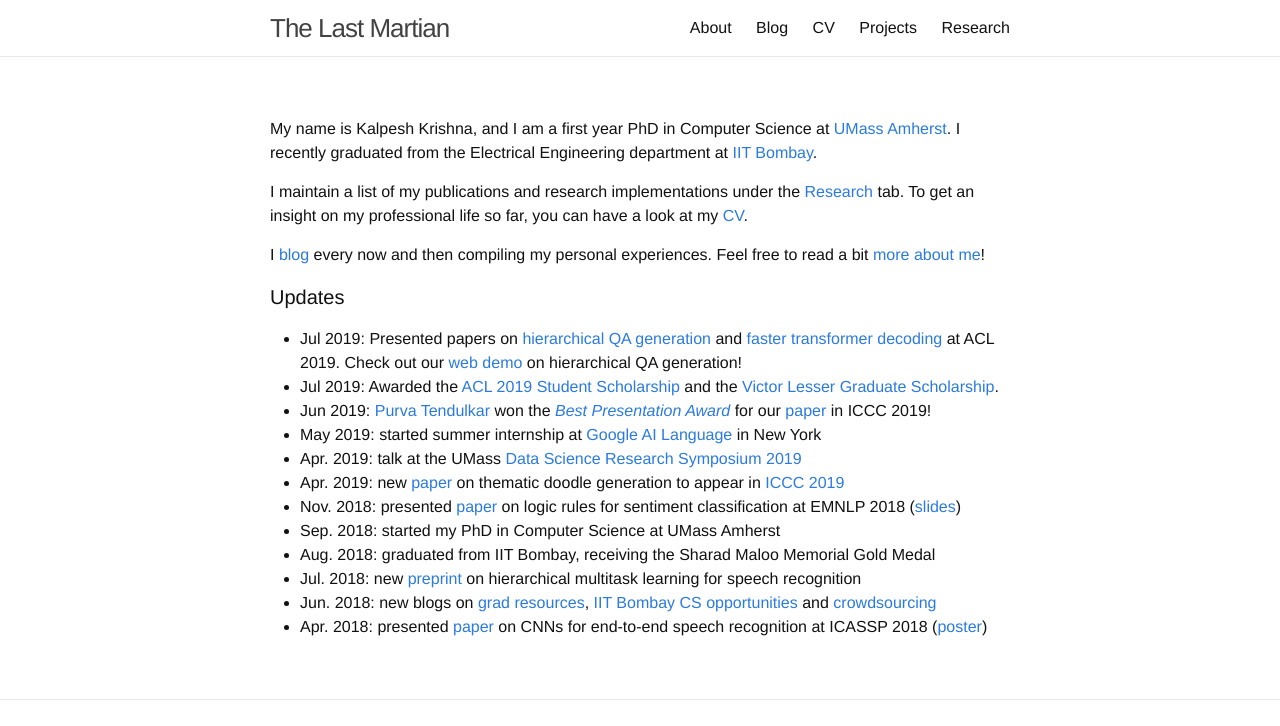
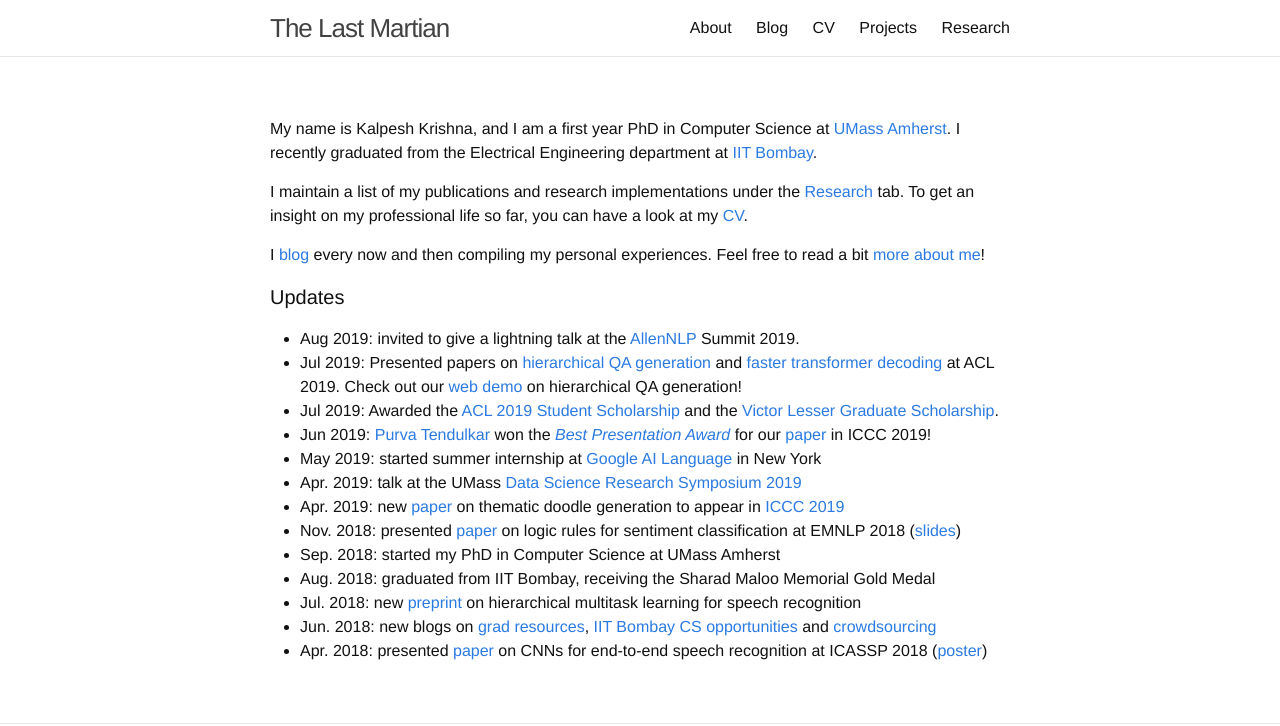
Before and after one commit to martiansideofthemoon/martiansideofthemoon.github.io, a Jekyll site: the page built from index.md, in a window 1280 px wide, cut to the strip 0-726 px from the top of the page. Built offline with Jekyll 4.4.1, drawn with Linux system fonts in a browser that asks for light colours; comment, search, counter and statistics services are not loaded.

Commit message:
Adding allennlp summit

```diff
--- a/index.md
+++ b/index.md
@@ -11,6 +11,7 @@ I [blog]({{ site.url }}/archive) every now and then compiling my personal experi
 
 #### Updates
 
+* Aug 2019: invited to give a lightning talk at the [AllenNLP](https://allennlp.org/) Summit 2019.
 * Jul 2019: Presented papers on [hierarchical QA generation](https://arxiv.org/abs/1906.02622) and [faster transformer decoding](https://arxiv.org/abs/1906.02780) at ACL 2019. Check out our [web demo](http://squash.cs.umass.edu/) on hierarchical QA generation!
 * Jul 2019: Awarded the [ACL 2019 Student Scholarship](http://www.acl2019.org/EN/student-scholarship-applications-volunteers.xhtml) and the [Victor Lesser Graduate Scholarship](https://www.cics.umass.edu/support#lesser).
 * Jun 2019: [Purva Tendulkar](http://purvaten.github.io/) won the [*Best Presentation Award*](https://twitter.com/jmacunha/status/1142184529026662400) for our [paper](https://arxiv.org/abs/1903.07820) in ICCC 2019!
```
